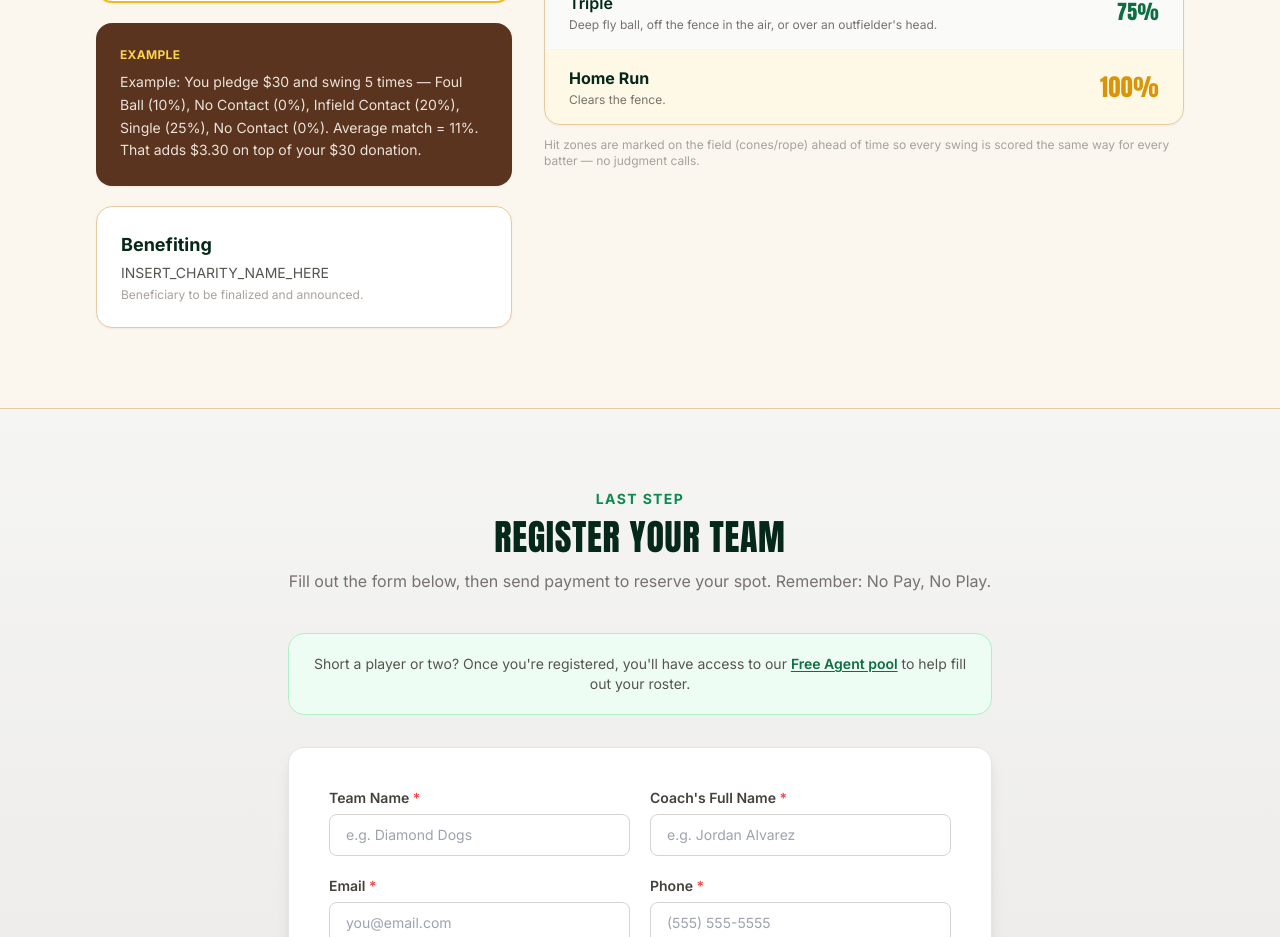
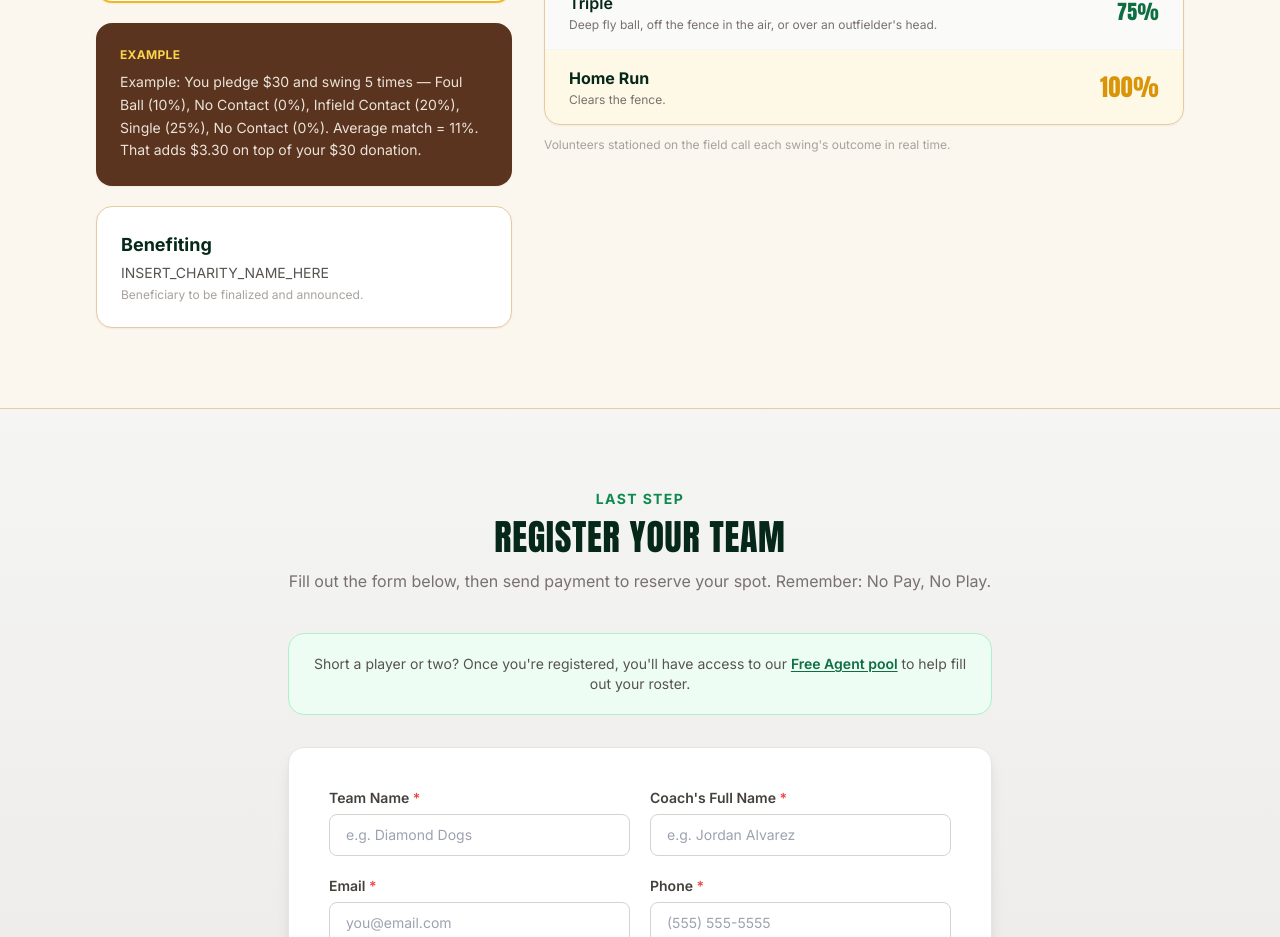
Before and after one commit to QTSalt/onePitchSignUp, a React (Vite) app: page / in a window 1280 px wide. Shown: the part 5000-5937 px from the top of the page. Built offline with nearby package versions, Linux system fonts and the light colour scheme.

Commit message:
Replace hit-zone marking note with volunteer scorers

```diff
--- a/src/data/tournament.js
+++ b/src/data/tournament.js
@@ -206,7 +206,7 @@ const tournament = {
       },
     ],
     scoringNote:
-      'Hit zones are marked on the field (cones/rope) ahead of time so every swing is scored the same way for every batter — no judgment calls.',
+      "Volunteers stationed on the field call each swing's outcome in real time.",
     pitcherStrikeoutBonus: {
       amountUSD: 100,
       label: '$100 / Strikeout',
```
